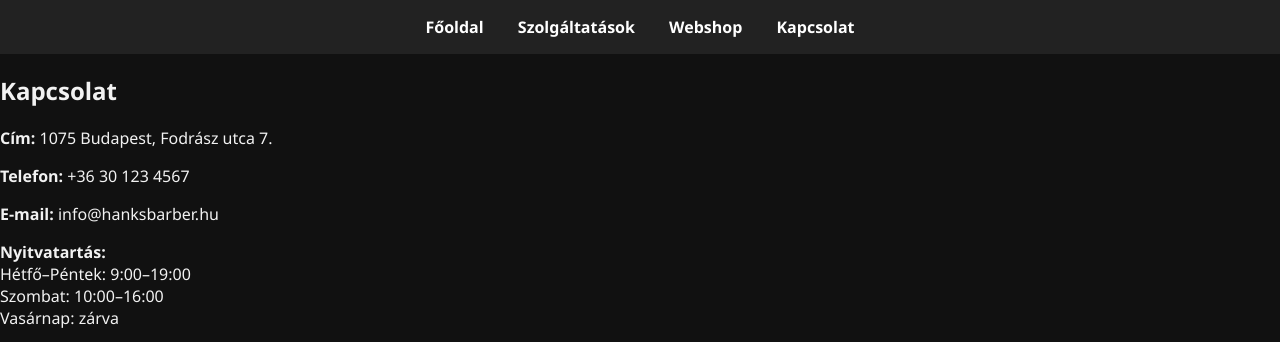
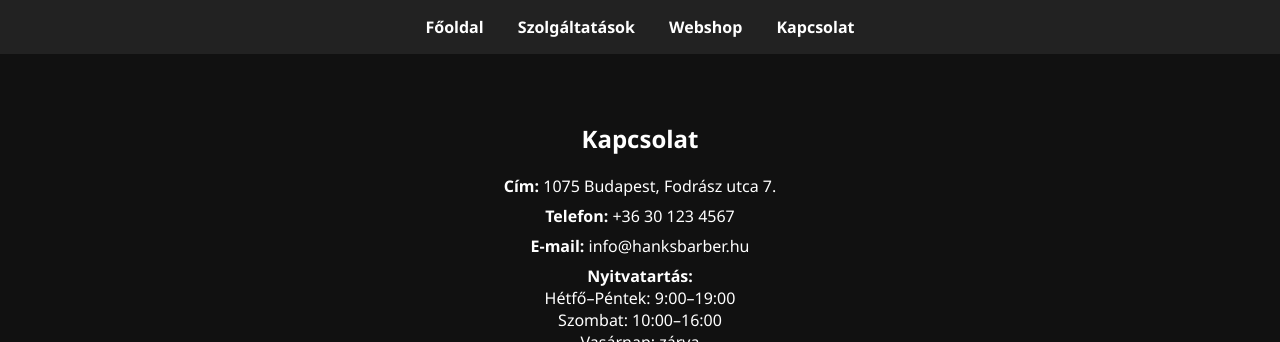
Before and after one commit to OTimot/HANK-S-BARBER, a Flask app: page /kapcsolat in a window 1280 px wide. Shown: the top 342 px of the page. Run offline with Flask 3, Linux system fonts and the light colour scheme.

Commit message:
Update style.css

```diff
--- a/static/style.css
+++ b/static/style.css
@@ -195,3 +195,21 @@
   background-color: #181818;
   color: white;
 }
+
+.contact {
+  padding: 3em;
+  background-color: #111;
+  color: white;
+  text-align: center;
+}
+
+.contact p {
+  margin: 0.5em 0;
+}
+
+.map {
+  margin-top: 2em;
+  max-width: 600px;
+  margin-left: auto;
+  margin-right: auto;
+}
```
